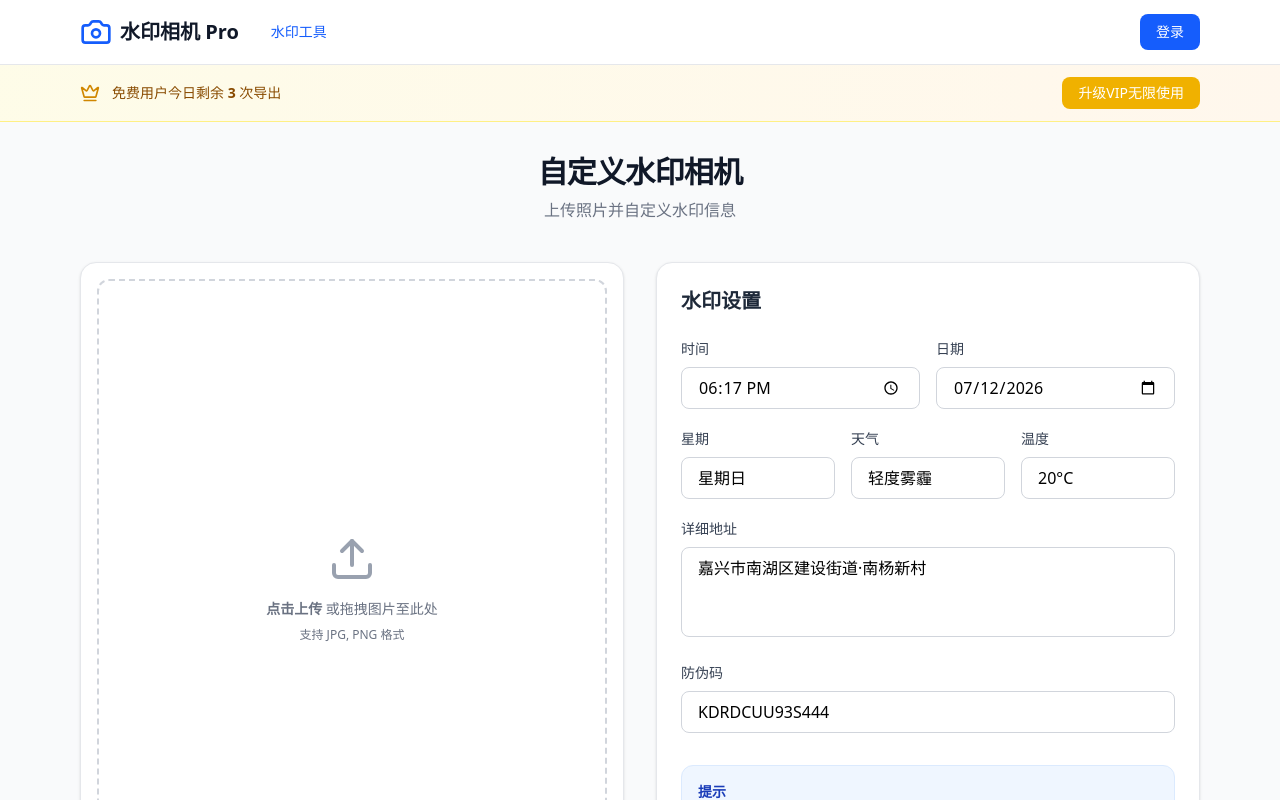
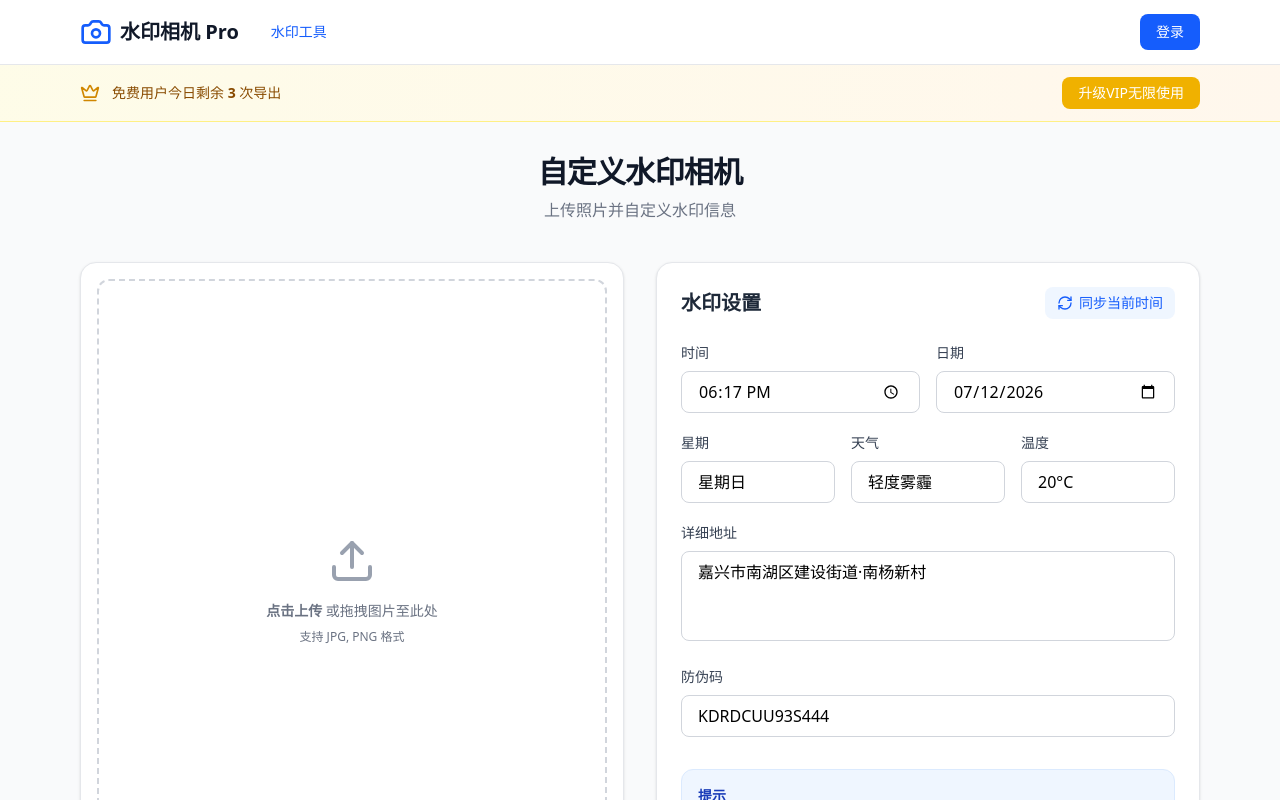
Before and after one commit to yxq1337/shuiyinxiangji, a React (Vite) app: page / in a window 1280 px wide. Shown: the top 800 px of the page. Built offline with nearby package versions, Linux system fonts and the light colour scheme; no server answers.

Commit message:
feat: 添加时间同步按钮

```diff
--- a/src/pages/WatermarkApp.tsx
+++ b/src/pages/WatermarkApp.tsx
@@ -1,6 +1,6 @@
 import React, { useState, useRef, useEffect } from 'react';
 import { useNavigate } from 'react-router-dom';
-import { Upload, Download, Image as ImageIcon, Crown, Lock, Unlock } from 'lucide-react';
+import { Upload, Download, Image as ImageIcon, Crown, Lock, Unlock, RefreshCw } from 'lucide-react';
 import { useAuth } from '../contexts/AuthContext';
 
 export default function WatermarkApp() {
@@ -288,7 +288,16 @@ export default function WatermarkApp() {
           </div>
 
           <div className="bg-white p-6 rounded-2xl shadow-sm border border-gray-200 h-fit">
-            <h2 className="text-xl font-semibold text-gray-800 mb-6">水印设置</h2>
+            <div className="flex items-center justify-between mb-6">
+              <h2 className="text-xl font-semibold text-gray-800">水印设置</h2>
+              <button
+                onClick={getCurrentDateTime}
+                className="flex items-center gap-1.5 px-3 py-1.5 bg-blue-50 text-blue-600 rounded-lg hover:bg-blue-100 transition-colors text-sm"
+              >
+                <RefreshCw className="w-4 h-4" />
+                同步当前时间
+              </button>
+            </div>
 
             <div className="space-y-5">
               <div className="grid grid-cols-2 gap-4">
```
